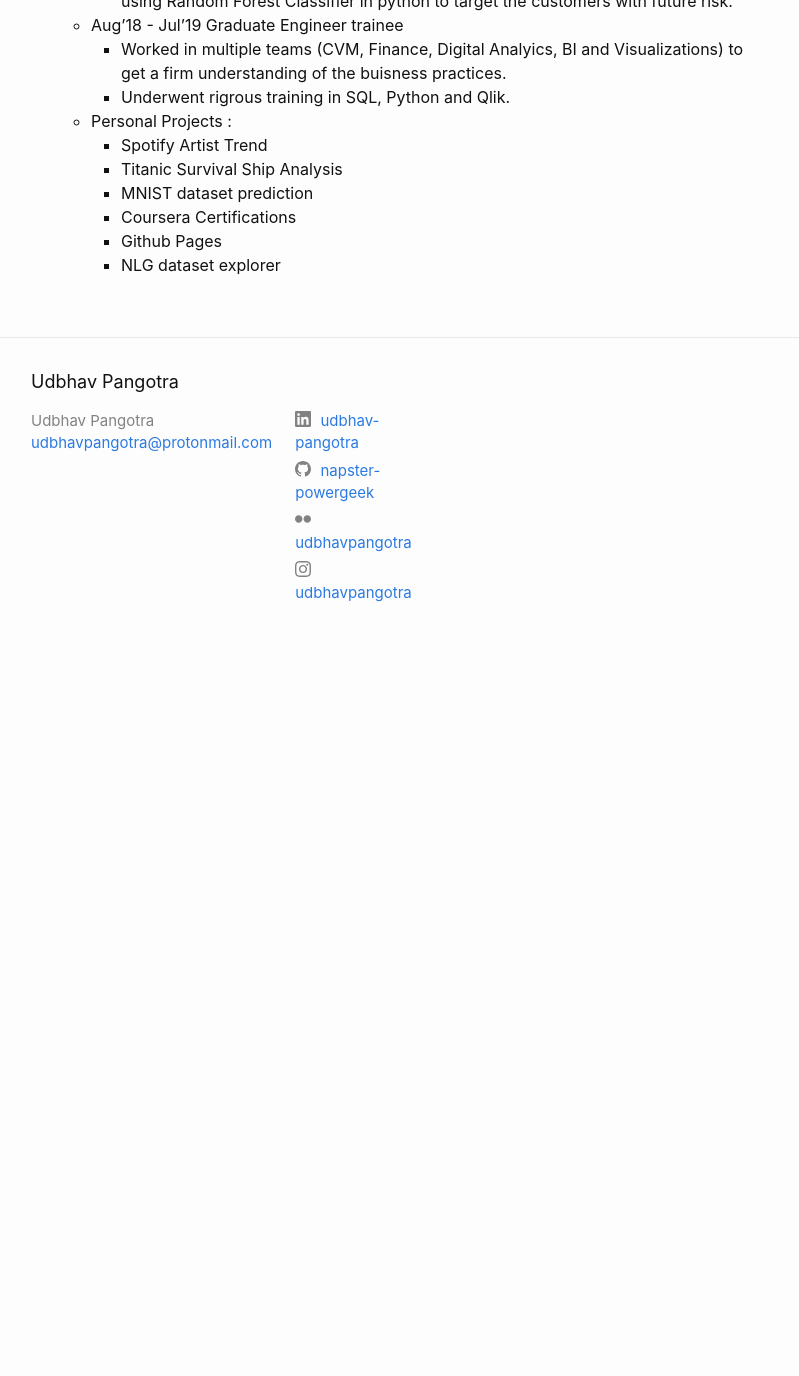
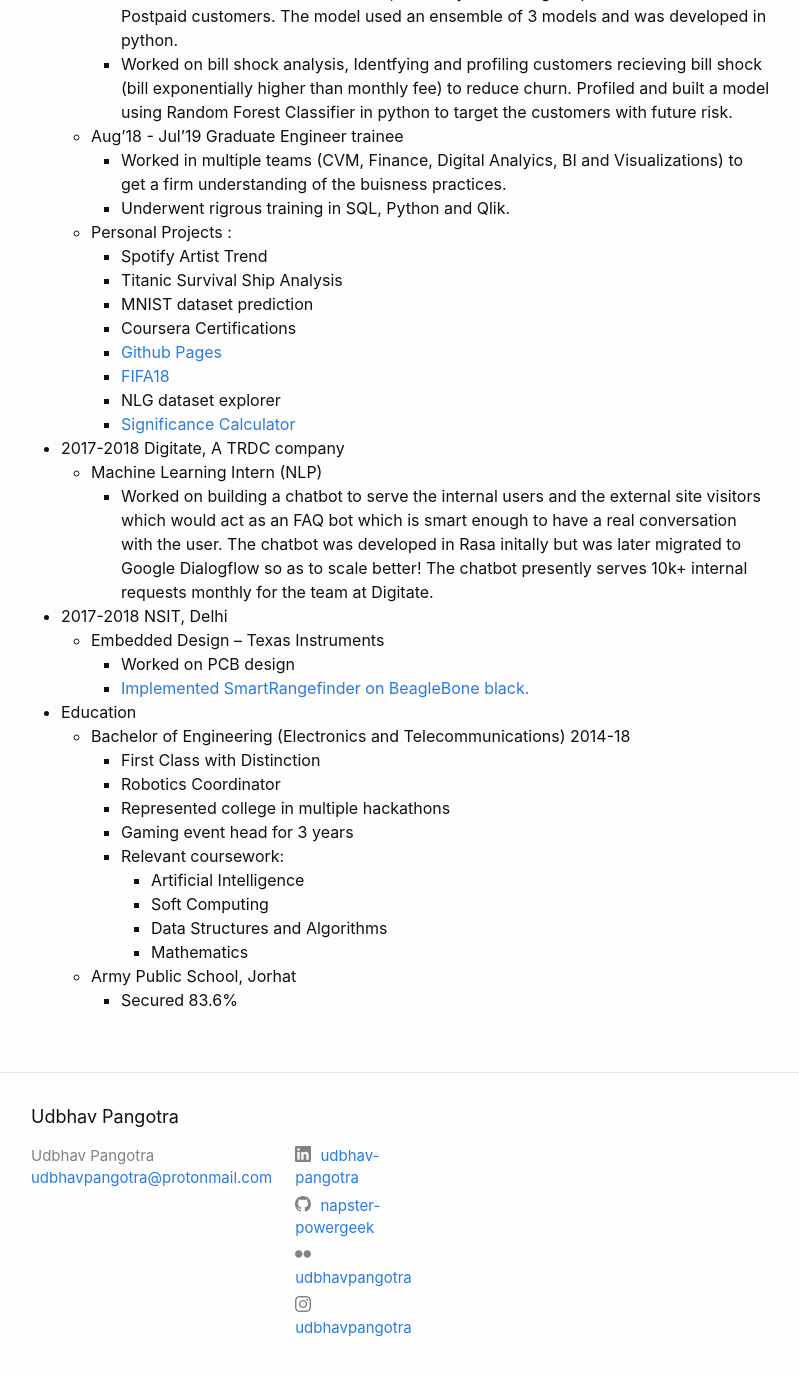
Before and after one commit to napster-powergeek/my-blog, a Jekyll site: the page built from about.markdown, in a window 1280 px wide and 1400 px high, scrolled down 1006 px. Shown: the top 1376 px of the window, without its empty margins (239-1038 px from the left). Built offline with Jekyll 4.4.1, drawn with Linux system fonts in a browser that asks for light colours; before the commit the page ends 1671 px from its top, so only the background shows below that; some of the changed text lies outside the part shown.

Commit message:
added details in about

```diff
--- a/about.markdown
+++ b/about.markdown
@@ -3,9 +3,13 @@ layout: page
 title: About
 permalink: /about/
 ---
+Hello!!
+I am Udbhav Pangotra.
+Data Scientist with an experience of 2.5+ years in building ML models that fit the problem best!
+I am skilled in machine learning, statistics, problem solving and python programming. I am passionate about working on usecases taht solve problems or help make life easier.
+On a personal note, I am an amateur photographer and videographer who loves to travel and meet people :)
 
-## Timeline
-
+My professional journey is listed below :
 - 2018-2021 Vodafone Intelligent Solutions _VOIS
   - Jul'2020 - Mar'2021 Assistant Manager
     - Worked on an Inactivity Model, this was used to help the market in reducing the customer churn and increase the service usage!
@@ -27,5 +31,32 @@ permalink: /about/
     - Titanic Survival Ship Analysis
     - MNIST dataset prediction
     - Coursera Certifications
-    - Github Pages
+    - [Github Pages](https://github.com/napster-powergeek/my-blog)
+    - [FIFA18](https://github.com/napster-powergeek/FIFA-WorldCup-2018)
     - NLG dataset explorer
+    - [Significance Calculator](https://github.com/napster-powergeek/Significance-Testing)
+
+
+- 2017-2018 Digitate, A TRDC company
+  - Machine Learning Intern (NLP)
+    - Worked on building a chatbot to serve the internal users and the external site visitors which would act as an FAQ bot which is smart enough to have a real conversation with the user. The chatbot was developed in Rasa initally but was later migrated to Google Dialogflow so as to scale better!  The chatbot presently serves 10k+ internal requests monthly for the team at Digitate.
+
+- 2017-2018 NSIT, Delhi
+  - Embedded Design – Texas Instruments
+    - Worked on PCB design
+    - [Implemented SmartRangefinder on BeagleBone black.](https://github.com/napster-powergeek/Laser_RangeFinder)
+
+- Education
+  - Bachelor of Engineering (Electronics and Telecommunications) 2014-18
+    - First Class with Distinction
+    - Robotics Coordinator
+    - Represented college in multiple hackathons
+    - Gaming event head for 3 years
+    - Relevant coursework:
+      - Artificial Intelligence
+      - Soft Computing
+      - Data Structures and Algorithms
+      - Mathematics
+
+  - Army Public School, Jorhat
+    - Secured 83.6%
```
Also changed, not shown: Blog-tech/_posts/2021-03-21-second-tech-blog.md (+1 -1 lines).
